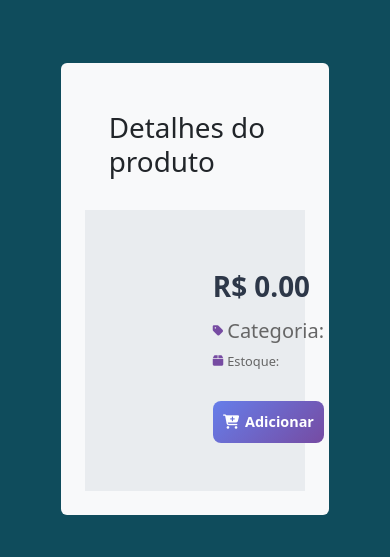
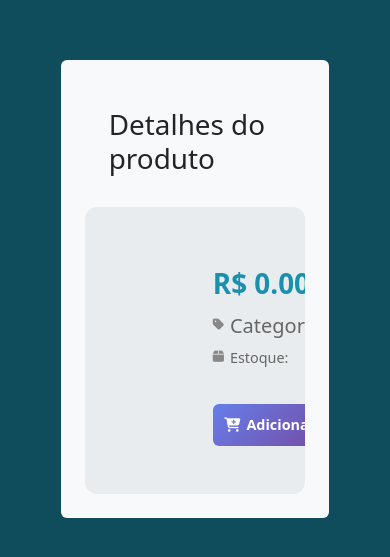
Before and after one commit to Richard-4663/Cart-project, a React (Vite) app: page /product in a window 390 px wide. Shown: the part 133-690 px from the top of the page. Built offline with nearby package versions, Linux system fonts and the light colour scheme.

Commit message:
Ajustando a responsividade do products.jsx

```diff
--- a/src/components/Products/Products.jsx
+++ b/src/components/Products/Products.jsx
@@ -26,7 +26,7 @@ export default function Products({produtos, onClick}){
     }
 
     return(
-        <div className="products p-4 text-start rounded-3">
+        <div className="products p-3 p-md-4 text-start rounded-3">
             <div className='d-flex'>
             <i className="fa-solid fa-boxes-stacked mt-3 me-2"></i><h2>Produtos disponiveis</h2>
             </div>
@@ -41,28 +41,29 @@ export default function Products({produtos, onClick}){
             </div>
 
             <div className="items mt-4">
-
                 {produtosFiltrados.map(produto =>
-
                 <div key={produto.id} className="item-card" data-category="eletronicos">
                     <div role="button" onClick={() => seeProduct(produto)} className="product-image">
-                        <img className='product-image' src={produto.imagem} width={200} height={180}  alt="" />
+                        <img className='product-image' src={produto.imagem} width={200} height={180} alt="" />
                     </div>
                     <p role="button" onClick={() => seeProduct(produto)} className="product-name">{produto.nome}</p>
+
                     <div className="product-price">R$ {produto.preco.toFixed(2)}</div>
-                    <div className="product-category">
-                        <i className="fas fa-tag"></i> {produto.categoria}
+
+                    <div className="product-info-secondary">
+                        <div className="product-category">
+                            <i className="fas fa-tag"></i> {produto.categoria}
+                        </div>
+                        <div className="product-stock">
+                            <i className="fas fa-box"></i> Estoque: <span className="stock-count">{produto.qntEstoque}</span>
+                        </div>
                     </div>
-                    <div className="product-stock">
-                        <i className="fas fa-box"></i> Estoque: <span className="stock-count">{produto.qntEstoque}</span>
-                    </div>
-                    <br />
+
                     <button className="btn-add" onClick={() => onClick(produto)}>
                         <i className="fas fa-cart-plus"></i> Adicionar
                     </button>
                 </div>
             )}
-
             </div>
         </div>
 
--- a/src/components/Products/produtos.css
+++ b/src/components/Products/produtos.css
@@ -1,105 +1,120 @@
-.products{
-    display: grid;
-    background-color: var(--colorSecondary);
+/* ===== CONTAINER PRINCIPAL ===== */
+.products {
+    background-color: var(--colorSecondary, #f8f9fa);
     width: 100%;
     padding: 1rem;
+    box-sizing: border-box;
+    border-radius: 12px;
+    overflow: hidden;
 }
 
+/* ===== HEADER ===== */
 .products h2 {
-    font-size: 1.3rem;
+    font-size: 1.5rem;
     margin-bottom: 0.5rem;
+    color: #333;
 }
 
 .Btns {
     display: flex;
-    gap: 0.5rem;
+    gap: 10px;
     overflow-x: auto;
-    padding: 0.5rem 0;
+    padding: 10px 0;
     margin-bottom: 1rem;
-    -webkit-overflow-scrolling: touch;
-}
-
-.Btns button {
-    flex-shrink: 0;
-    padding: 0.5rem 1rem;
-    font-size: 0.85rem;
-    white-space: nowrap;
+    scrollbar-width: thin;
 }
 
 
+
+.Btns button.active,
+.Btns button:hover {
+    background: var(--colorPrimary, #667eea);
+    color: white;
+    border-color: var(--colorPrimary, #667eea);
+}
+
+/* ===== GRID DE PRODUTOS ===== */
 .items {
     display: grid;
-    grid-template-columns: repeat(2, 1fr);
-    gap: 12px;
+    grid-template-columns: repeat(auto-fill, minmax(250px, 1fr));
+    gap: 20px;
     width: 100%;
 }
 
-
+/* ===== CARD DESKTOP (RETANGULAR) ===== */
 .item-card {
     background: white;
     border-radius: 12px;
-    padding: 12px;
+    padding: 16px;
     box-shadow: 0 2px 8px rgba(0,0,0,0.08);
-    transition: all 0.2s ease;
+    transition: transform 0.3s ease;
     display: flex;
     flex-direction: column;
-    height: auto;
-    min-height: 280px;
+    height: 100%;
+    min-height: 350px;
+    overflow: hidden;
 }
 
-.item-card:hover {
-    transform: translateY(-3px);
-    box-shadow: 0 4px 12px rgba(0,0,0,0.12);
-}
-
+/* Imagem do produto */
 .product-image {
     width: 100%;
-    height: 120px;
+    height: 160px;
+    object-fit: cover;
     border-radius: 8px;
-    object-fit: cover;
-    margin-bottom: 10px;
+    margin-bottom: 12px;
     background: #f5f5f5;
 }
 
+/* Nome do produto */
 .product-name {
-    font-size: 0.95rem;
+    font-size: 1rem;
     font-weight: 600;
-    margin-bottom: 5px;
     color: #333;
-    line-height: 1.3;
+    margin-bottom: 8px;
+    line-height: 1.4;
     display: -webkit-box;
-    -webkit-line-clamp: 2;
     -webkit-box-orient: vertical;
     overflow: hidden;
-    min-height: 2.6em;
+    min-height: 2.8em;
+    flex-shrink: 0;
 }
 
+/* Preço */
 .product-price {
-    font-size: 1.1rem;
+    font-size: 1.3rem;
     font-weight: 700;
-    color: #2d3748;
+    color: var(--colorSecondary);
     margin-bottom: 8px;
+    flex-shrink: 0;
 }
 
-.product-category,
-.product-stock {
-    font-size: 0.8rem;
+/* Categoria */
+.product-category {
+    font-size: 0.9rem;
     color: #666;
     margin-bottom: 6px;
     display: flex;
     align-items: center;
-    gap: 4px;
+    gap: 6px;
+    flex-shrink: 0;
 }
 
-.product-category i,
-.product-stock i {
-    font-size: 0.75rem;
-    color: #764ba2;
+/* Estoque */
+.product-stock {
+    font-size: 0.9rem;
+    color: #666;
+    margin-bottom: 12px;
+    display: flex;
+    align-items: center;
+    gap: 6px;
+    flex-shrink: 0;
 }
 
+/* Botão Adicionar */
 .btn-add {
-    margin-top: auto;
+ margin-top: auto;
     width: 100%;
+    max-width: 100%;
     padding: 10px;
     background: linear-gradient(135deg, #667eea 0%, #764ba2 100%);
     color: white;
@@ -113,98 +128,167 @@
     align-items: center;
     justify-content: center;
     gap: 6px;
+    box-sizing: border-box;
+    flex-shrink: 0;
 }
 
 .btn-add:hover {
-    opacity: 0.95;
+    opacity: 0.9;
     transform: translateY(-1px);
 }
 
-.btn-add:active {
-    transform: scale(0.98);
-}
+/* ===== MOBILE (2 COLUNAS - ESTILO SHOPEE) ===== */
+@media (max-width: 768px) {
+    .products {
+        padding: 0.8rem;
+    }
 
-@media (min-width: 640px) {
     .items {
-        grid-template-columns: repeat(auto-fill, minmax(200px, 1fr));
-        gap: 20px;
+        grid-template-columns: repeat(2, 1fr);
+        gap: 10px;
+    }
+
+    .item-card {
+        min-height: auto;
+        height: auto;
+        aspect-ratio: 1 / 1.3;
+        padding: 10px;
+        display: flex;
+        flex-direction: column;
     }
 
     .product-image {
-        height: 150px;
-    }
-
-    .item-card {
-        padding: 15px;
-        min-height: 320px;
-    }
-
-    .product-name {
-        font-size: 1.1rem;
-    }
-
-    .Btns {
-        gap: 1rem;
-    }
-
-    .Btns button {
-        padding: 0.6rem 1.2rem;
-        font-size: 0.9rem;
-    }
-}
-
-@media (min-width: 1024px) {
-    .items {
-        grid-template-columns: repeat(auto-fill, minmax(220px, 1fr));
-        gap: 25px;
-    }
-
-    .product-image {
-        height: 160px;
-    }
-}
-
-@media (max-width: 360px) {
-    .items {
-        grid-template-columns: repeat(2, 1fr);
-        gap: 8px;
-    }
-
-    .item-card {
-        padding: 10px;
-        min-height: 260px;
-    }
-
-    .product-image {
-        height: 100px;
+        height: 120px;
+        width: 100%;
+        margin-bottom: 8px;
     }
 
     .product-name {
         font-size: 0.85rem;
+        min-height: 2.4em;
+        margin-bottom: 6px;
+        display: -webkit-box;
+        overflow: hidden;
+        text-overflow: ellipsis;
     }
 
     .product-price {
+        font-size: 1.1rem;
+        margin-bottom: 6px;
+    }
+
+    /* Esconde categoria e estoque no mobile */
+
+    .btn-add {
+        padding: 10px;
+        font-size: 0.9rem;
+        margin-top: auto;
+        border-radius: 6px;
+    }
+
+    .Btns {
+        gap: 6px;
+        padding: 8px 0;
+    }
+
+    .Btns button {
+        padding: 6px 12px;
+        font-size: 0.8rem;
+    }
+}
+
+/* ===== TELAS MUITO PEQUENAS ===== */
+@media (max-width: 360px) {
+    .items {
+        gap: 6px;
+    }
+
+    .item-card {
+        aspect-ratio: 1 / 1.7;
+        padding: 8px;
+    }
+
+    .product-image {
+        height: 100px !important;
+    }
+
+    .product-name {
+        font-size: 0.8rem;
+        min-height: 2.2em;
+         white-space: nowrap;       /* Não quebra linha */
+        overflow: hidden;          /* Esconde o que passar */
+        text-overflow: ellipsis;   /* Adiciona "..." */
+        width: 100%;
+    }
+
+    .product-price {
+        position: relative;
+        top: -10px;
         font-size: 1rem;
     }
 
     .btn-add {
         padding: 8px;
-        font-size: 0.8rem;
+        font-size: 0.85rem;
     }
 
-    .Btns {
-        gap: 0.3rem;
-    }
-
-    .Btns button {
-        padding: 0.4rem 0.8rem;
-        font-size: 0.75rem;
+    .product-category,
+    .product-stock {
+        display: none;
     }
 }
 
-/* Ajuste para telas em modo paisagem no celular */
-@media (max-height: 500px) and (orientation: landscape) {
+/* ===== TABLET ===== */
+@media (min-width: 769px) and (max-width: 1024px) {
     .items {
         grid-template-columns: repeat(3, 1fr);
+        gap: 15px;
+    }
+
+    .item-card {
+        min-height: 320px;
+    }
+
+    .product-image {
+        height: 140px;
     }
 }
+
+/* ===== DESKTOP GRANDE ===== */
+@media (min-width: 1025px) {
+    .item-card:hover {
+        transform: translateY(-4px);
+        box-shadow: 0 6px 16px rgba(0,0,0,0.12);
+    }
+}
+
+/* ===== UTILITÁRIOS ===== */
+.product-category i,
+.product-stock i {
+    font-size: 0.8rem;
+    color: #888;
+}
+
+.stock-count {
+    font-weight: 600;
+    color: var(--colorSecondary);
+}
+
+/* Garante que as imagens não estourem */
+.product-image img {
+    width: 100%;
+    height: 100%;
+    object-fit: cover;
+}
+
+/* Remove qualquer padding/margin conflitante */
+* {
+    margin: 0;
+    padding: 0;
+    box-sizing: border-box;
+}
+
+/* Fix para o layout não quebrar */
+.items > * {
+    min-width: 0; /* Importante para grid items em containers pequenos */
+}
```
Also changed, not shown: src/App.css (line endings or trailing spaces).
